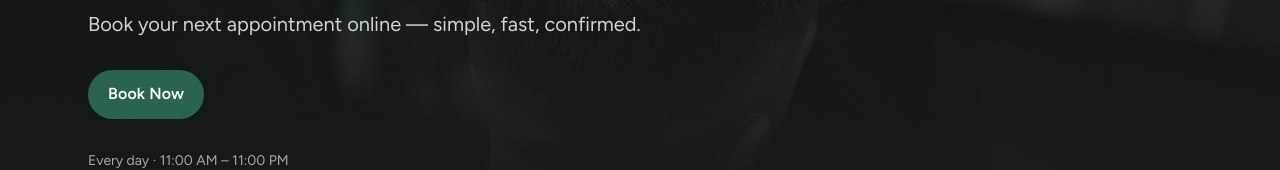
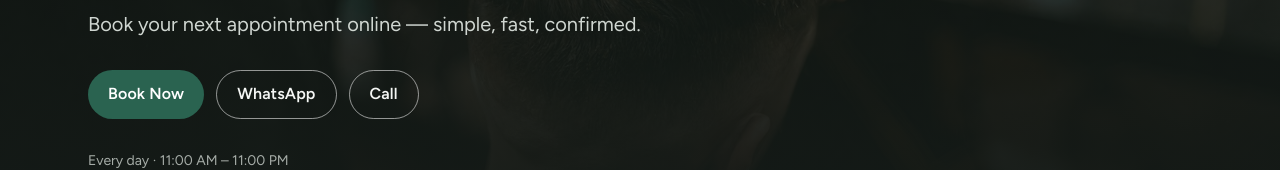
Before and after one commit to HeilyRuwanaka/salon-booking, a Next.js app: page / in a window 1280 px wide. Shown: the part 556-726 px from the top of the page. Built offline with nearby package versions, Linux system fonts and the light colour scheme; no server answers.

Commit message:
Make hero WhatsApp and Call buttons visible on dark background.
Co-authored-by: Cursor <cursoragent@cursor.com>

```diff
--- a/src/app/globals.css
+++ b/src/app/globals.css
@@ -102,6 +102,20 @@ body {
   background: var(--surface);
 }
 
+/* Secondary actions on dark hero / dark bands */
+.btn-on-dark {
+  background: transparent;
+  border: 1.5px solid rgba(255, 255, 255, 0.55);
+  color: #f4f6f4;
+}
+
+.btn-on-dark:hover {
+  background: rgba(255, 255, 255, 0.12);
+  border-color: rgba(255, 255, 255, 0.85);
+  color: #ffffff;
+}
+
+
 .field {
   width: 100%;
   min-height: 2.85rem;
--- a/src/app/page.tsx
+++ b/src/app/page.tsx
@@ -41,14 +41,11 @@ export default async function HomePage() {
             </Link>
             <a
               href={whatsappUrl("Hi, I want to book at Ranu Salon")}
-              className="btn btn-ghost border-white/30 text-stone hover:bg-white/10"
+              className="btn btn-on-dark text-base"
             >
               WhatsApp
             </a>
-            <a
-              href={telUrl()}
-              className="btn btn-ghost border-white/30 text-stone hover:bg-white/10"
-            >
+            <a href={telUrl()} className="btn btn-on-dark text-base">
               Call
             </a>
           </div>
```
